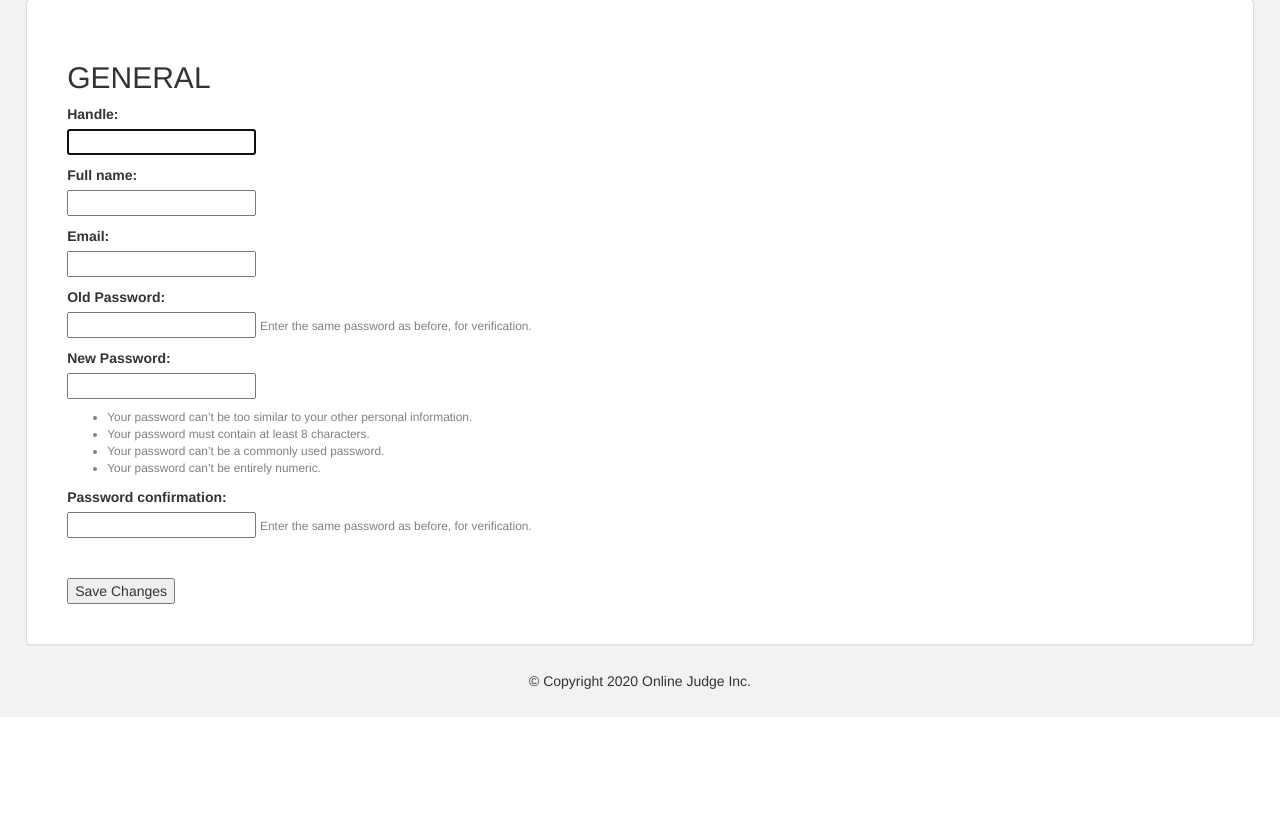
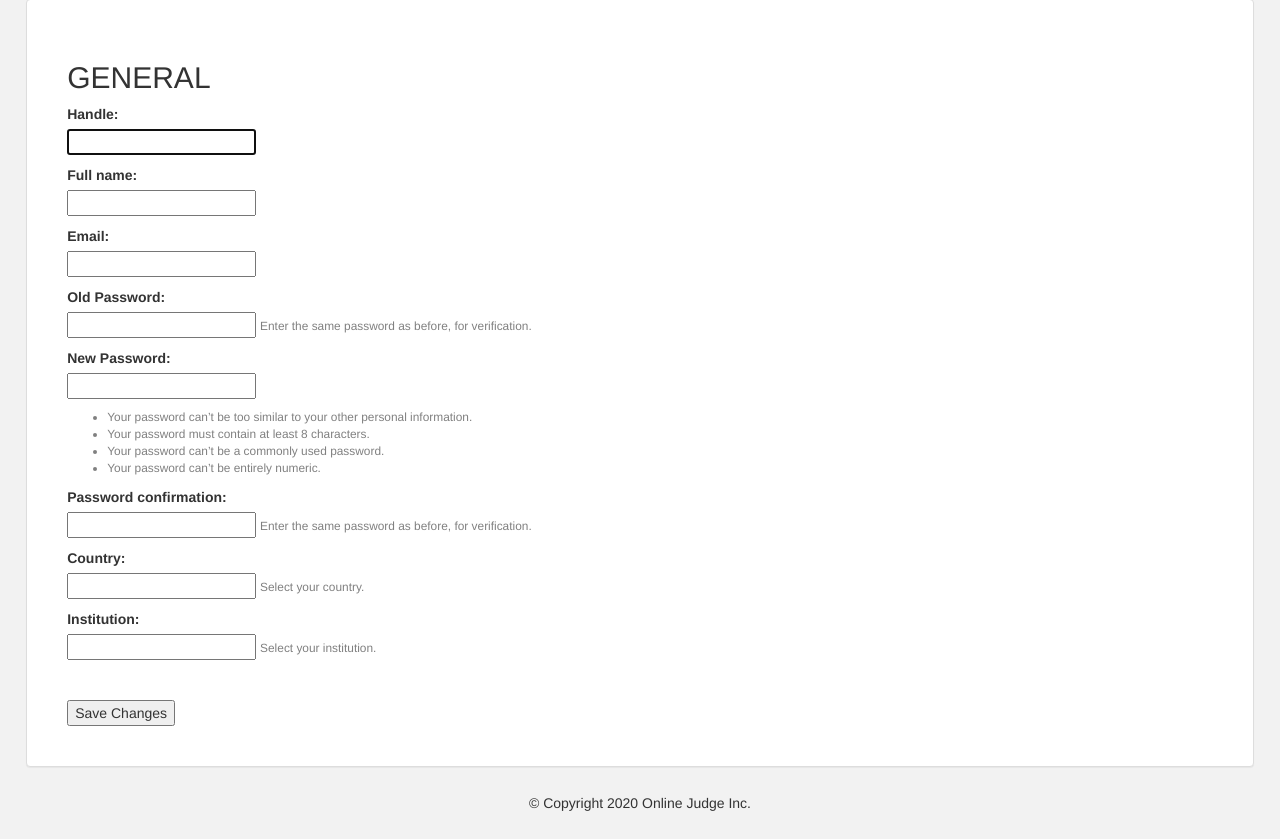
Before and after one commit to buetcse17/Simple-Online-Judge, a Django app: template OJ/templates/profile_settings.html in a window 1280 px wide. Shown: the part 104-943 px from the top of the page. Before the commit the page ends 821 px from the top, so only its background shows below. Run offline with Django 3.2, Linux system fonts and the light colour scheme; the template is opened without the code that fills it, so the values that code supplies are empty; some libraries are stand-ins or nearby versions.

Commit message:
country, institution field added

```diff
--- a/OJ/templates/profile_settings.html
+++ b/OJ/templates/profile_settings.html
@@ -38,6 +38,7 @@ Settings
 
     </p>
 
+
     <p>
         <label for="id_password1">New Password:</label><br>
         <input type="password" name="password1" autocomplete="new-password" required id="id_password1">
@@ -62,6 +63,21 @@ Settings
 
     </p>
     <p>
+        <label for="id_country">Country:</label><br>
+        <input type="text" name="country" autocomplete="Bangladesh" required id="id_country">
+
+        <small style="color: grey">Select your country.</small>
+
+    </p>
+    <p>
+        <label for="id_institution">Institution:</label><br>
+        <input type="text" name="institution" autocomplete="BUET" required id="id_institution">
+
+        <small style="color: grey">Select your institution.</small>
+
+    </p>
+
+    <p>
         <label style="color:red">
             {% for message in messages %}
             {{ message }}
```
